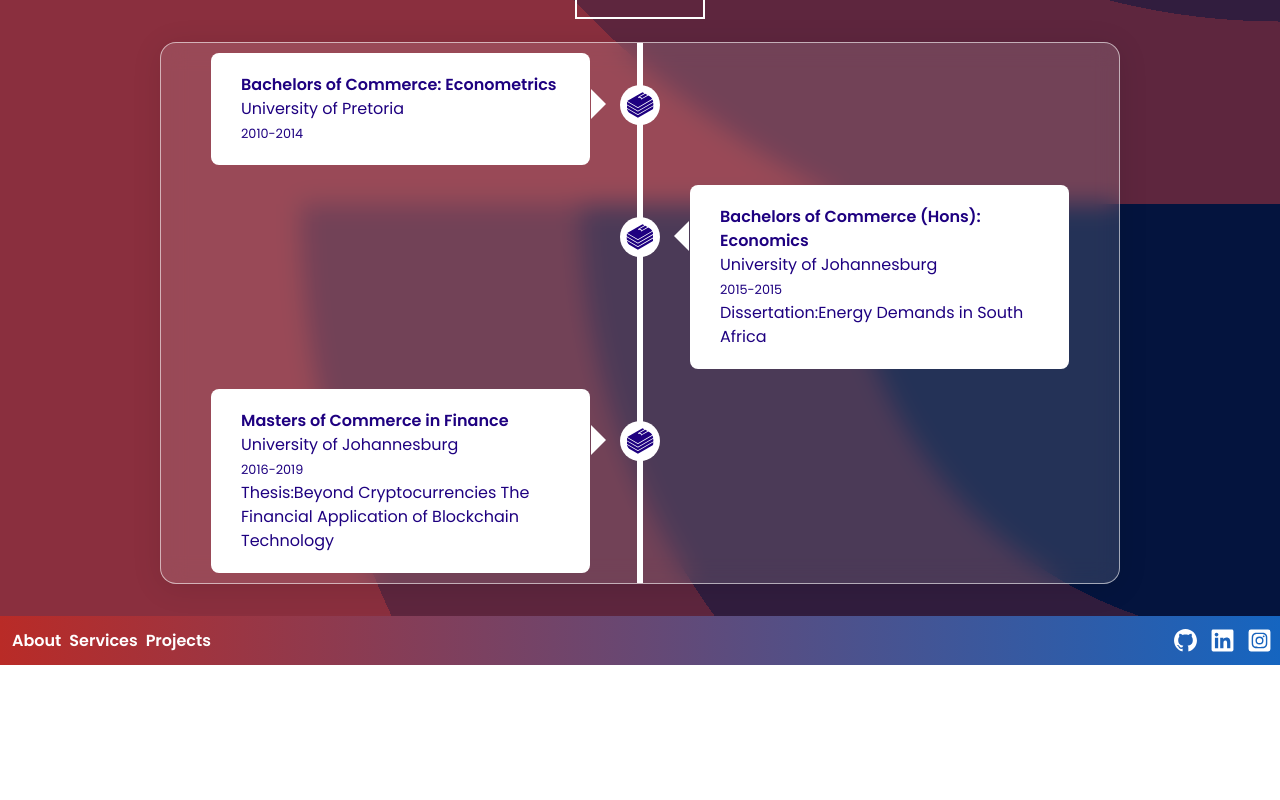
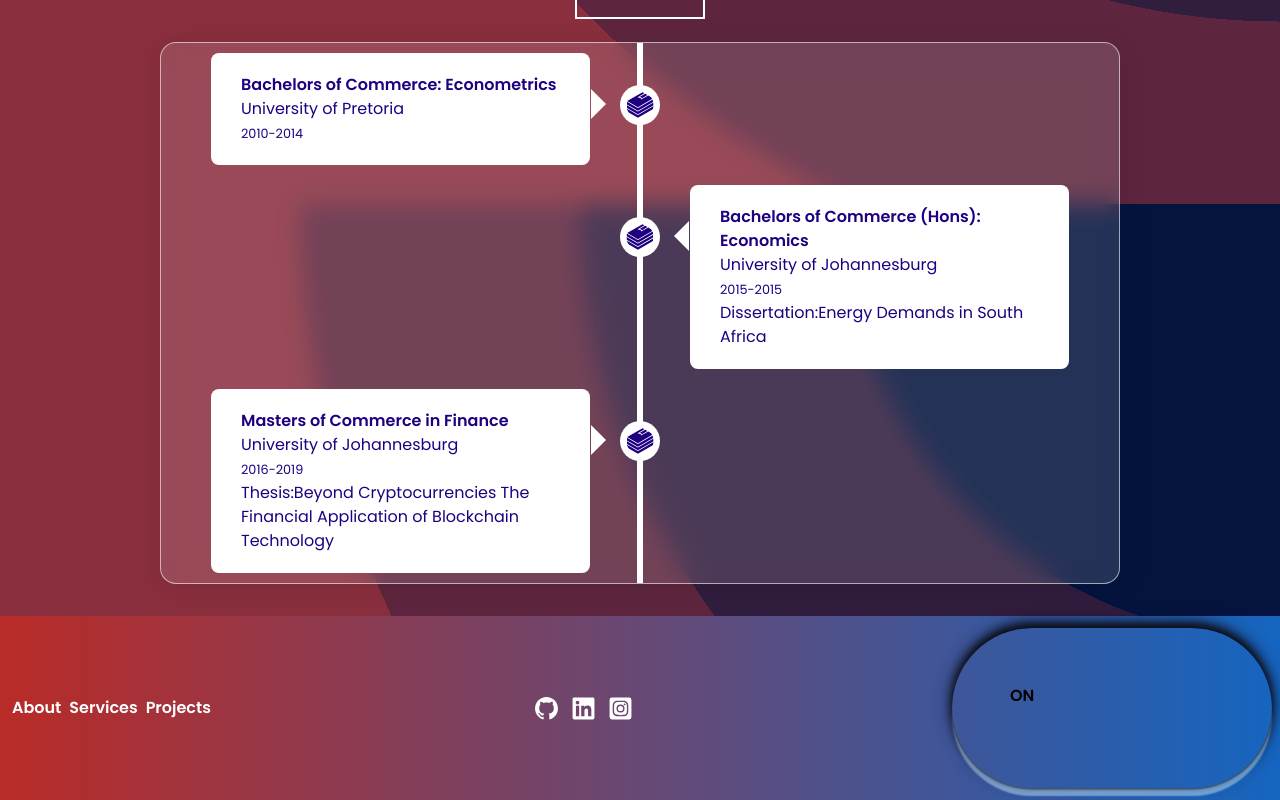
Before and after one commit to Mpinyaz/CodeDragonPortfolio, a React (Vite) app: page / in a window 1280 px wide. Shown: the part 2442-3242 px from the top of the page. Before the commit the page ends 3107 px from the top, so only its background shows below. Built offline with nearby package versions, Linux system fonts and the light colour scheme.

Commit message:
add theme toggler

```diff
--- a/src/components/Footer/index.jsx
+++ b/src/components/Footer/index.jsx
@@ -1,6 +1,7 @@
 import "./Footer.css";
 import { FaInstagramSquare, FaLinkedin } from "react-icons/fa";
 import { GrGithub } from "react-icons/gr";
+import { ThemeToggler } from "../ThemeToggler";
 const Footer = () => {
   return (
     <div className="container-footer items-center flex mt-auto w-full px-2 py-3 justify-between text-base font-semibold">
@@ -28,7 +29,11 @@
         </a>
         <a id="instagram" href="https://www.instagram.com/mpinyaz/">
           <FaInstagramSquare size={25} style={{ fill: "white" }} />
-        </a></div>
+        </a>
+      </div>
+      <div>
+        <ThemeToggler />
+      </div>
     </div>
   );
 };
--- /dev/null
+++ b/src/components/ThemeToggler/ThemeToggler.css
@@ -0,0 +1,83 @@
+:root {
+  --sz: 10vmin;
+  --on: #ff9800;
+  --off: #243747;
+  --bg: linear-gradient (135deg, #17212f, #11151e);
+  --tr: all 0.5s ease 0s;
+  --elastic: linear(
+    0 0%,
+    0.22 2.1%,
+    0.86 6.5%,
+    1.11 8.6%,
+    1.3 10.7%,
+    1.35 11.8%,
+    1.37 12.9%,
+    1.37 13.7%,
+    1.36 14.5%,
+    1.32 16.2%,
+    1.03 21.8%,
+    0.94 24%,
+    0.89 25.9%,
+    0.88 26.85%,
+    0.87 27.8%,
+    0.87 29.25%,
+    0.88 30.7%,
+    0.91 32.4%,
+    0.98 36.4%,
+    1.01 38.3%,
+    1.04 40.5%,
+    1.05 42.7%,
+    1.05 44.1%,
+    1.04 45.7%,
+    1 53.3%,
+    0.99 55.4%,
+    0.98 57.5%,
+    0.99 60.7%,
+    1 68.1%,
+    1.01 72.2%,
+    1 86.7%,
+    1 100%
+  );
+}
+
+.theme-toggle {
+  width: calc(var(--sz) * 4);
+  height: calc(var(--sz) * 2);
+}
+
+label[for="themeBtn"] {
+  position: absolute;
+  width: calc(var(--sz) * 4);
+  height: calc(var(--sz) * 2);
+  background: linear-gradient (0deg, #121720, #0d1217);
+  border-radius: var(--sz);
+  box-shadow:
+    00 calc(var(--sz) / 50) calc(var(--sz) / 50) #0006,
+    0 calc(var(--sz) * -0.05) calc(var(--sz) / 10) calc(var(--sz) / 500) #0b0b10,
+    00 calc(var(--sz) / 10) calc(var(--sz) / 50) #b9e1ff88,
+    0 calc(var(--sz) * -0.05) calc(var(--sz) / 5) calc(var(--sz) / 50) #15182fcc;
+}
+
+.thumb {
+  height: calc(calc(var(--sz) * 2) calc(var(--sz) / 8));
+  top: calc(calc(var(--sz) / 10) + calc(var(--sz) / -20));
+  background:
+    repeating-conic-gradient
+      (#0002 0.000095%, #fff0 0.0005%, #fff0 0.005%, #fff0 0.0005%),
+    repeating-conic-gradient
+      (#0002 0.00001%, #fff0 0.00009%, #fff0 0.00075%, #fff0 0.000025%),
+    var (--bg);
+  border-radius: var(--sz);
+  box-shadow:
+    0 calc(var(--sz) * -0.05) calc(var(--sz) * 0.05) 0 #000c inset,
+    0 calc(var(--sz) * 0.05) calc(var(--sz) * 0.05) 0 #fff2 inset,
+    0 0 calc(var(--sz) / 10) calc(var(--sz) 50) #000c,
+    0 calc(var(--sz) / 3) calc(var(--sz) / 3) 0 #000d;
+  z-index: 1;
+  overflow: hidden;
+  padding: calc(var(--sz) * 0.65);
+  transition: var(--tr);
+  animation: go-left is ease 0s;
+  width: calc(var(--sz) * 1.875);
+  right: calc(var(--sz) * 2.05);
+}
--- a/src/components/ThemeToggler/index.jsx
+++ b/src/components/ThemeToggler/index.jsx
@@ -1,26 +1,25 @@
 import { useTheme } from "../../context/ThemeContext";
+import "./ThemeToggler.css";
 
 export const ThemeToggler = () => {
   const { theme, toggleTheme } = useTheme();
   return (
     <>
-      <label
-        htmlFor="theme-toggle"
-        className="relative inline-flex items-center cursor-pointer"
-      >
+      <div className="theme-toggle relative flex items-center justify-center">
         <input
           type="checkbox"
           name="theme-toggle"
-          id="theme-toggle"
-          className="sr-only peer"
+          id="themeBtn"
+          className="hidden"
           checked={theme && theme === "dark"}
           onChange={toggleTheme}
         />
-        <div className="w-11 h-6 bg-gray-200 peer-focus:outline-none peer-focus:ring-4 peer-focus:ring-blue-300 dark:peer-focus:ring-blue-800 rounded-full peer dark:bg-gray-700 peer-checked:after:translate-x-full peer-checked:after:border-white after:content-[''] after:absolute after:top-[2px] after:left-[2px] after:bg-white after:border-gray-300 after:border after:rounded-full after:h-5 after:w-5 after:transition-all dark:border-gray-600 peer-checked:bg-blue-600"></div>
-        <span className="ml-3 text-sm font-medium text-gray-900">
-          Toggle Theme
-        </span>
-      </label>
+        <label htmlFor="themeBtn">
+          <span className="thumb cursor-pointer flex items-center justify-start overflow-hidden absolute">
+            ON
+          </span>
+        </label>
+      </div>
     </>
   );
 };
```
